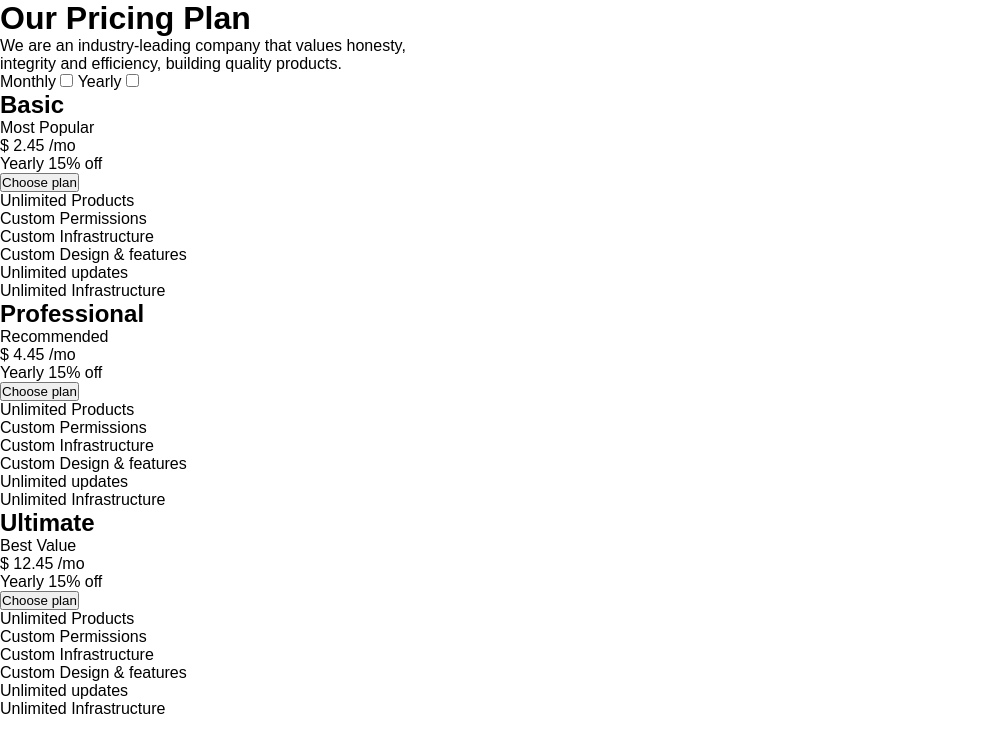
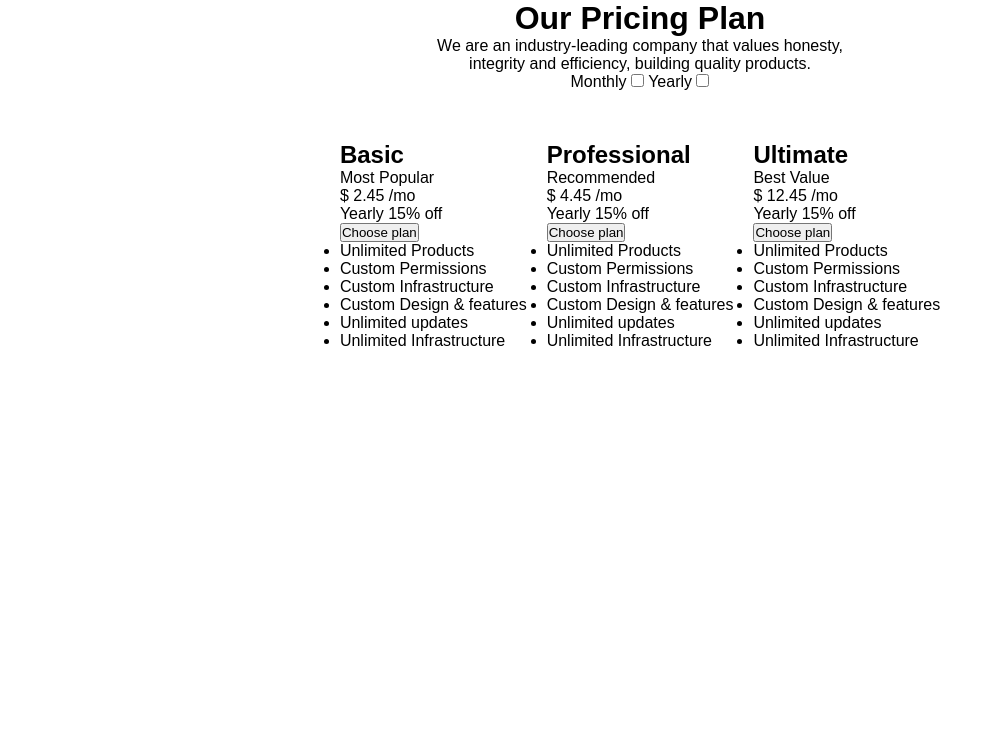
Before and after one commit to alessandrotiberia/htmlcss-pricing-plan, a plain HTML site: page index.html in a window 1280 px wide. Shown: the whole page, without its empty margins (0-1003 px from the left). Drawn offline with Linux system fonts and the light colour scheme.

Commit message:
centrata struttura con css

```diff
--- a/styles/index.css
+++ b/styles/index.css
@@ -1,13 +1,28 @@
 * {
-  margin: 0;
-  padding: 0;
-  box-sizing: border-box;
+    margin: 0;
+    padding: 0;
+    box-sizing: border-box;
+    font-family: sans-serif;
 }
 
 body {
-    font-family: sans-serif;
     margin: 0 auto;
     width: 100%;
     height: 100vh;
     max-height: 100vh;
 }
+
+header {
+    text-align: center;
+    margin-bottom: 50px;
+}
+
+main {
+    display: flex;
+    justify-content: center;
+    align-items: center;
+    gap: 20px;
+    /* Spazio tra le card */
+    flex-wrap: wrap;
+    /* Fa andare a capo le card su schermi piccoli */
+}
```
